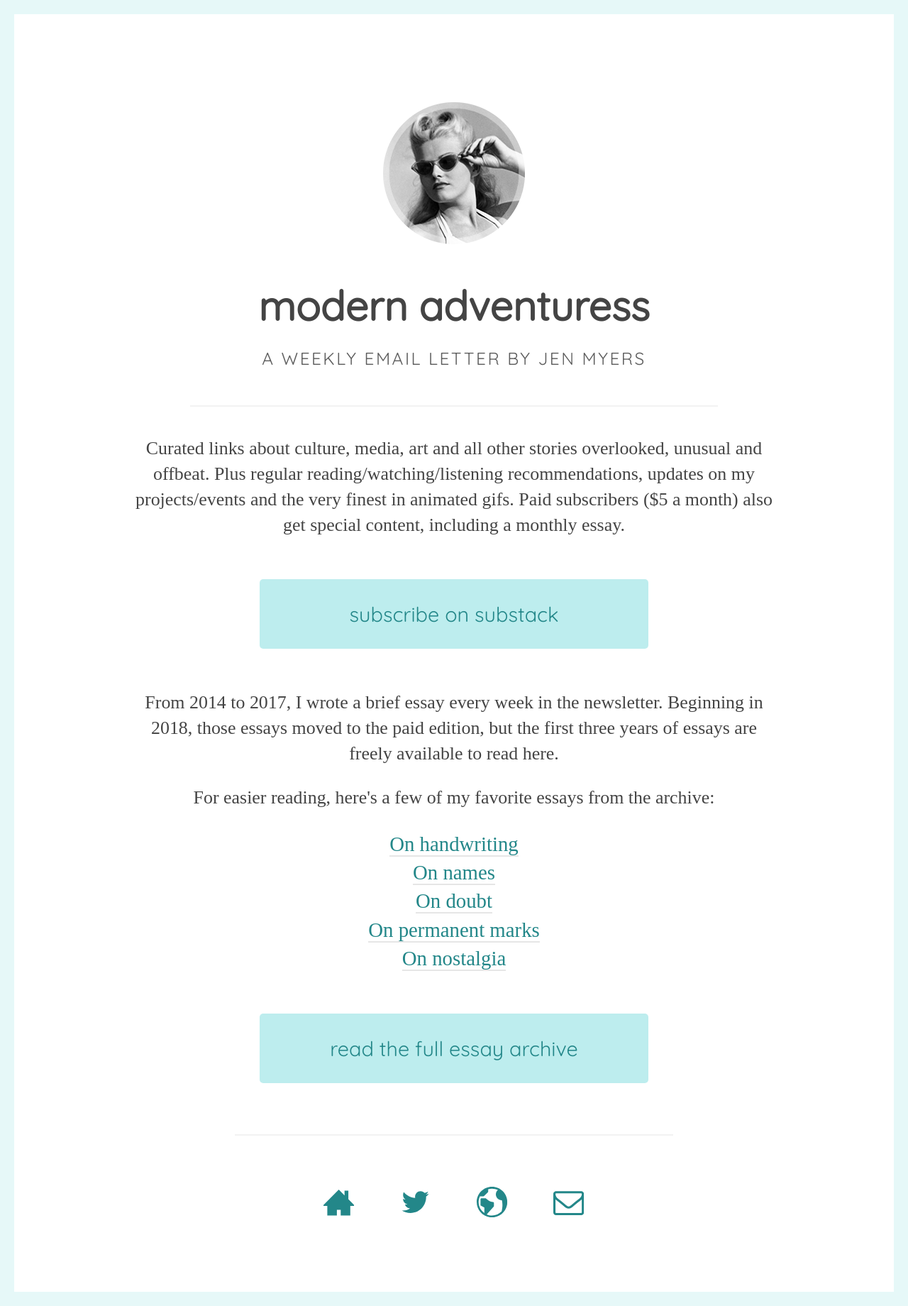
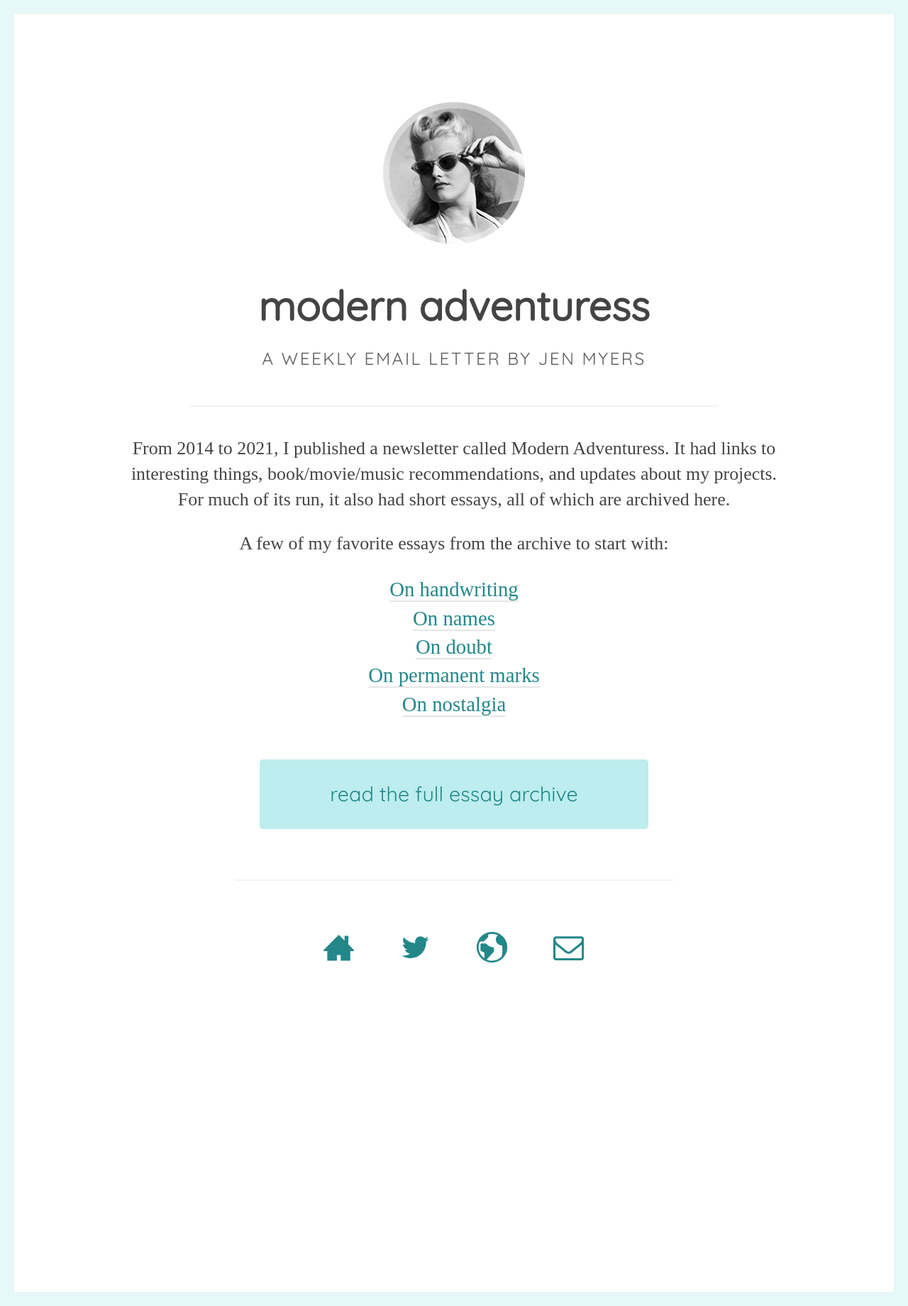
Before and after one commit to jenmyers/modernadventuress.com, a Jekyll site: the page built from index.html, in a window 1280 px wide. Shown: the whole page at 71% size. Built offline with Jekyll 4.4.1, drawn with Linux system fonts in a browser that asks for light colours; nearby versions of some CDN libraries.

Commit message:
Update home page text

```diff
--- a/index.html
+++ b/index.html
@@ -3,13 +3,9 @@ layout: home
 title:  Modern Adventuress
 ---
 
-<p>Curated links about culture, media, art and all other stories overlooked, unusual and offbeat. Plus regular reading/watching/listening recommendations, updates on my projects/events and the very finest in animated gifs. Paid subscribers ($5 a month) also get special content, including a monthly essay.</p>
+<p>From 2014 to 2021, I published a newsletter called Modern Adventuress. It had links to interesting things, book/movie/music recommendations, and updates about my projects. For much of its run, it also had short essays, all of which are archived here.</p>
 
-<a class="button" href="https://jenmyers.substack.com">Subscribe on Substack</a>
-
-<p>From 2014 to 2017, I wrote a brief essay every week in the newsletter. Beginning in 2018, those essays moved to the paid edition, but the first three years of essays are freely available to read here.</p>
-
-<p>For easier reading, here's a few of my favorite essays from the archive:</p>
+<p>A few of my favorite essays from the archive to start with:</p>
 
 <ul>
   <li><a href="{{ site.baseurl }}/on-handwriting.html">On handwriting</a></li>
```
